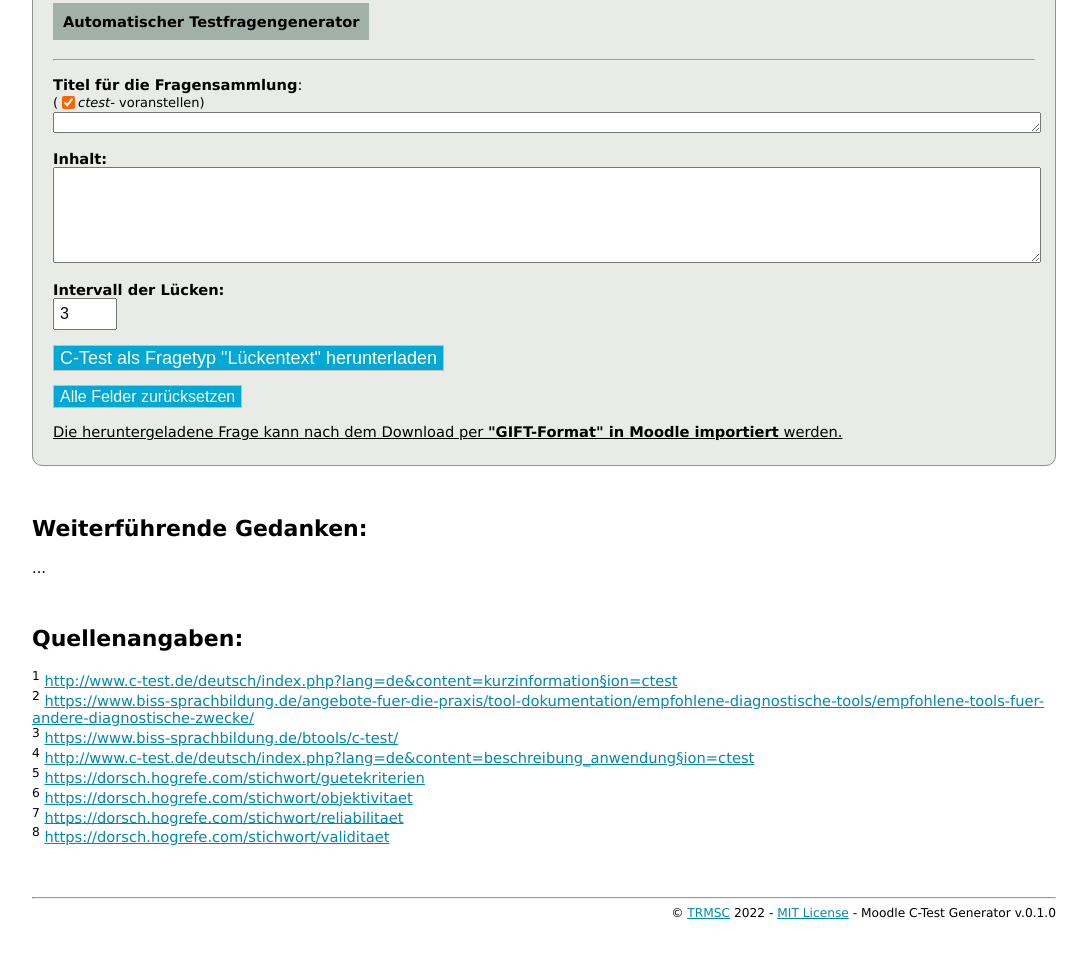
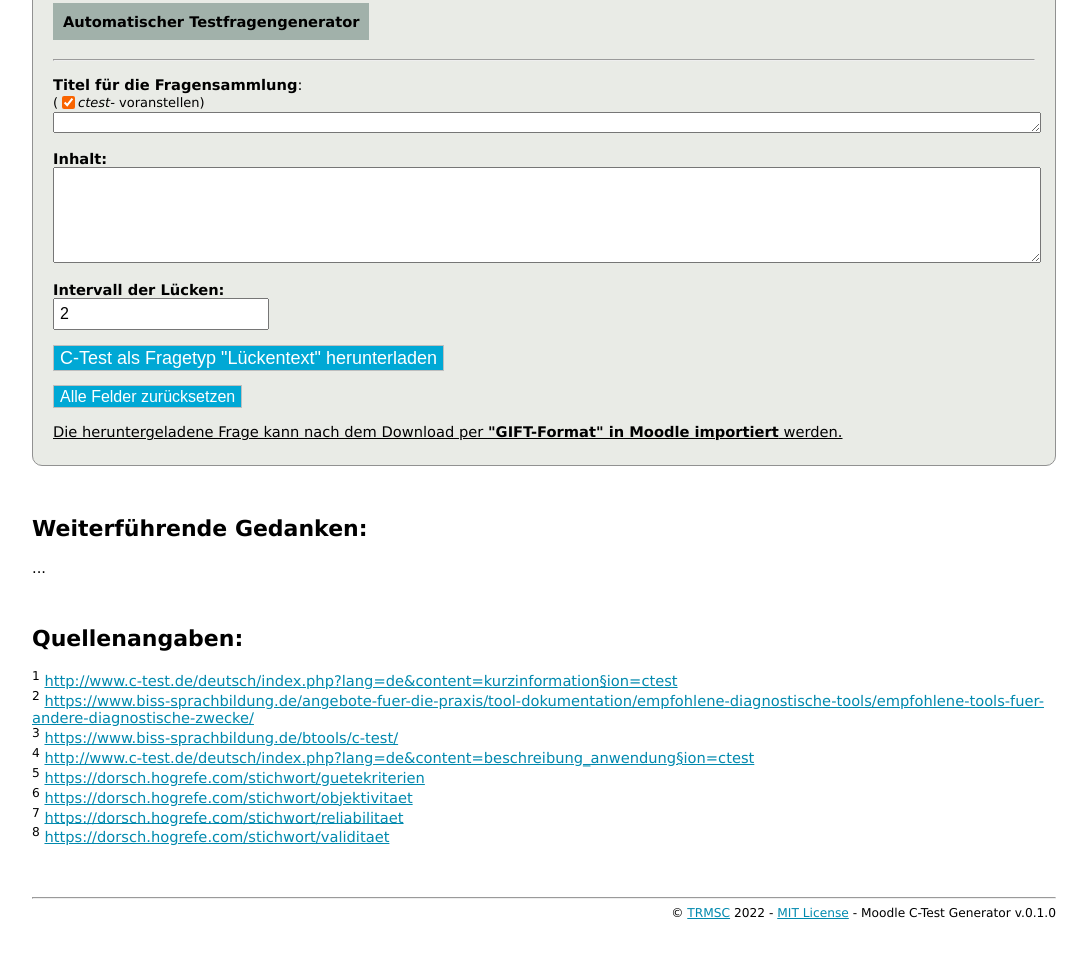
Before and after one commit to TRMSC/moodle-ctest-generator, a plain HTML site: page index.html in a window 1280 px wide. Shown: the part 1053-2011 px from the top of the page, without its empty margins (96-1183 px from the left). Drawn offline with Linux system fonts and the light colour scheme.

Commit message:
revise input fields for interval

```diff
--- a/index.html
+++ b/index.html
@@ -217,7 +217,7 @@
           </p>
           <p>
             <label for="auto-interval"><b>Intervall der Lücken:</b></label><br>
-            <input type="number" name="auto-interval" id="auto-interval" min="2" max="20" step="1" value="3" >
+            <input type="number" name="auto-interval" id="auto-interval" min="2" step="1" value="2" >
           </p>
           <p id="auto-error" class="error-container">
             <span class="errorMsg">Bitte alle erforderlichen Felder ausfüllen</span>
@@ -246,7 +246,7 @@
           </p>
           <p>
             <label for="manual-interval"><b>Intervall der Lücken:</b></label><br>
-            <input type="number" name="manual-interval" id="manual-interval" min="2" max="20" step="1" value="3" >
+            <input type="number" name="manual-interval" id="manual-interval" min="2" step="1" value="2" >
           </p>
           <p id="manual-error" class="error-container">
             <span class="errorMsg">Bitte alle erforderlichen Felder ausfüllen</span>
```
